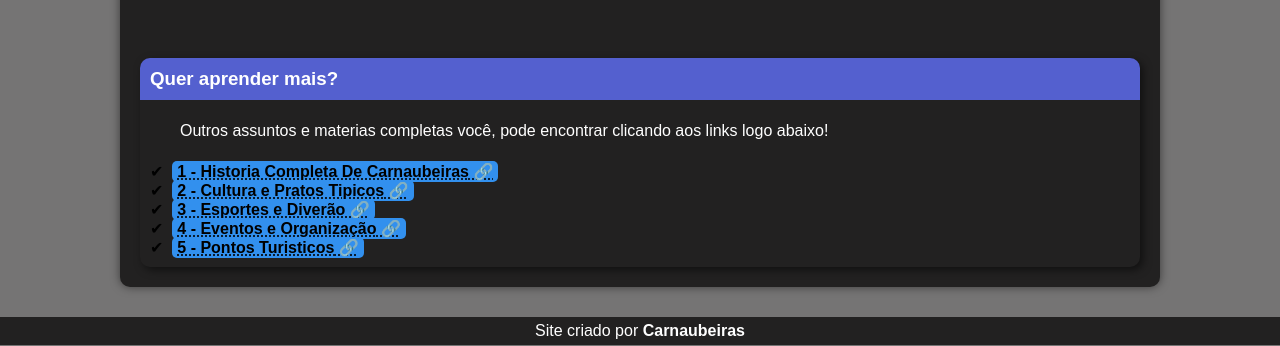
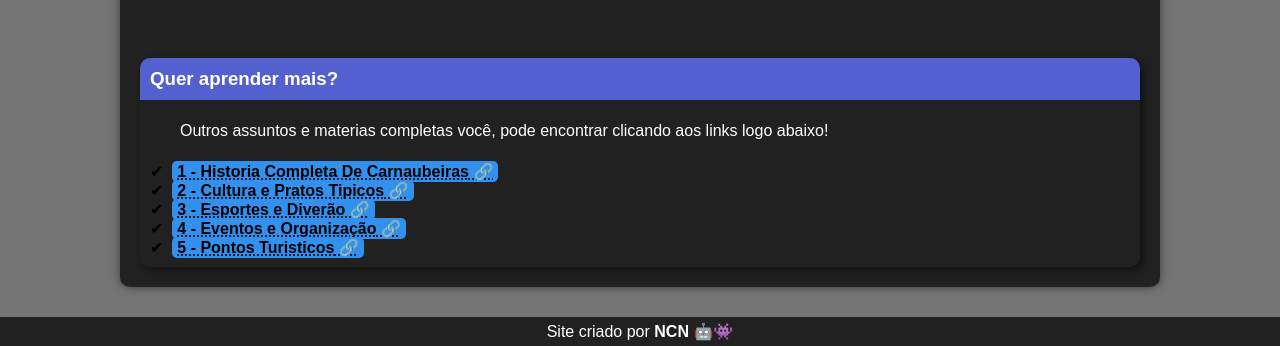
Before and after one commit to carnaubeiras02/site-carnaubeiras, a plain HTML site: page index.html in a window 1280 px wide. Shown: the part 5704-6050 px from the top of the page. Drawn offline with Linux system fonts and the light colour scheme.

Commit message:
Update index.html
atualizado

```diff
--- a/index.html
+++ b/index.html
@@ -90,7 +90,7 @@
         </article>
     </main>
     <footer>
-        <p>Site criado por <a href="https://github.com/Carnaubeiras" target="_blank">Carnaubeiras</a></p>
+        <p>Site criado por <a href="https://api.whatsapp.com/send/?phone=5598981280017&text&type=phone_number&app_absent=0&wame_ctl=1" target="_blank">NCN 🤖👾</a></p>
     </footer>
 </body>
 </html>
```
